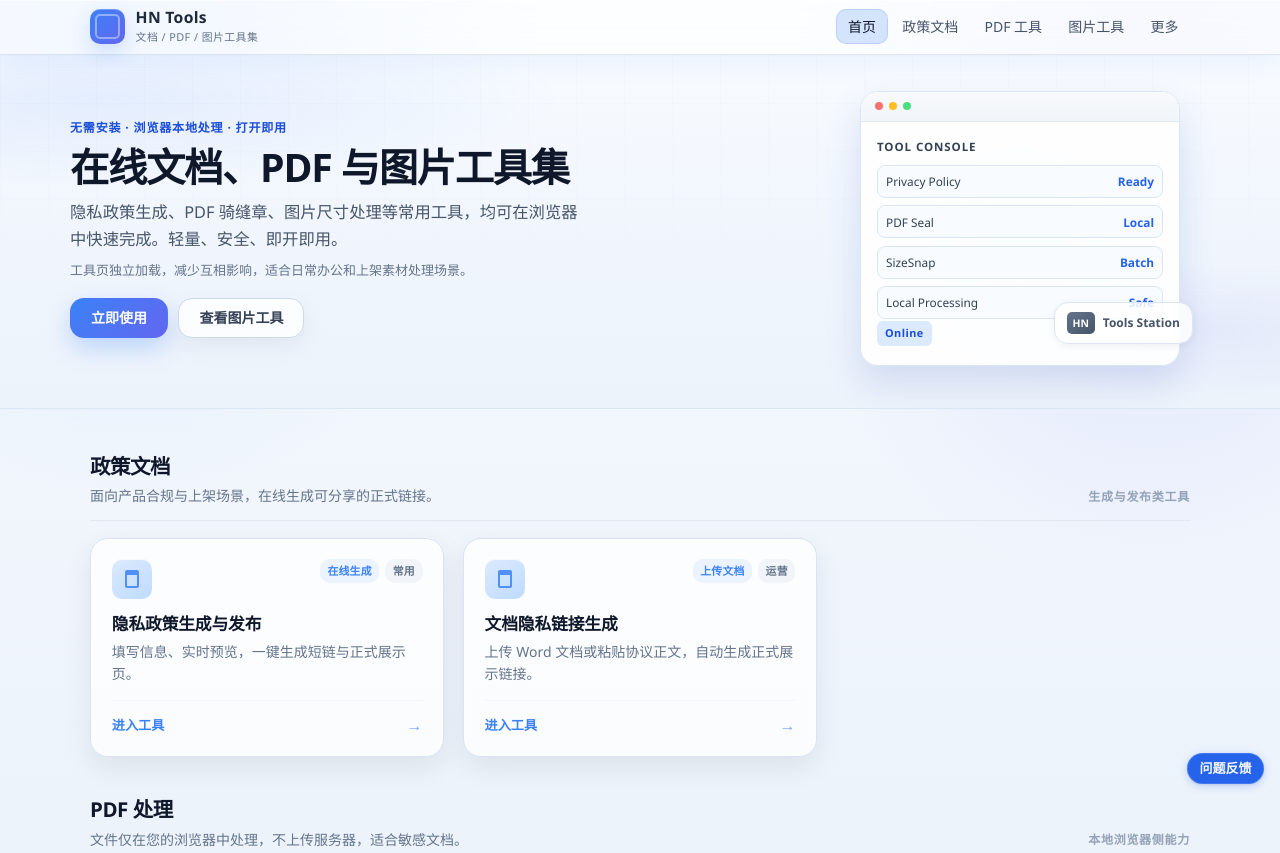
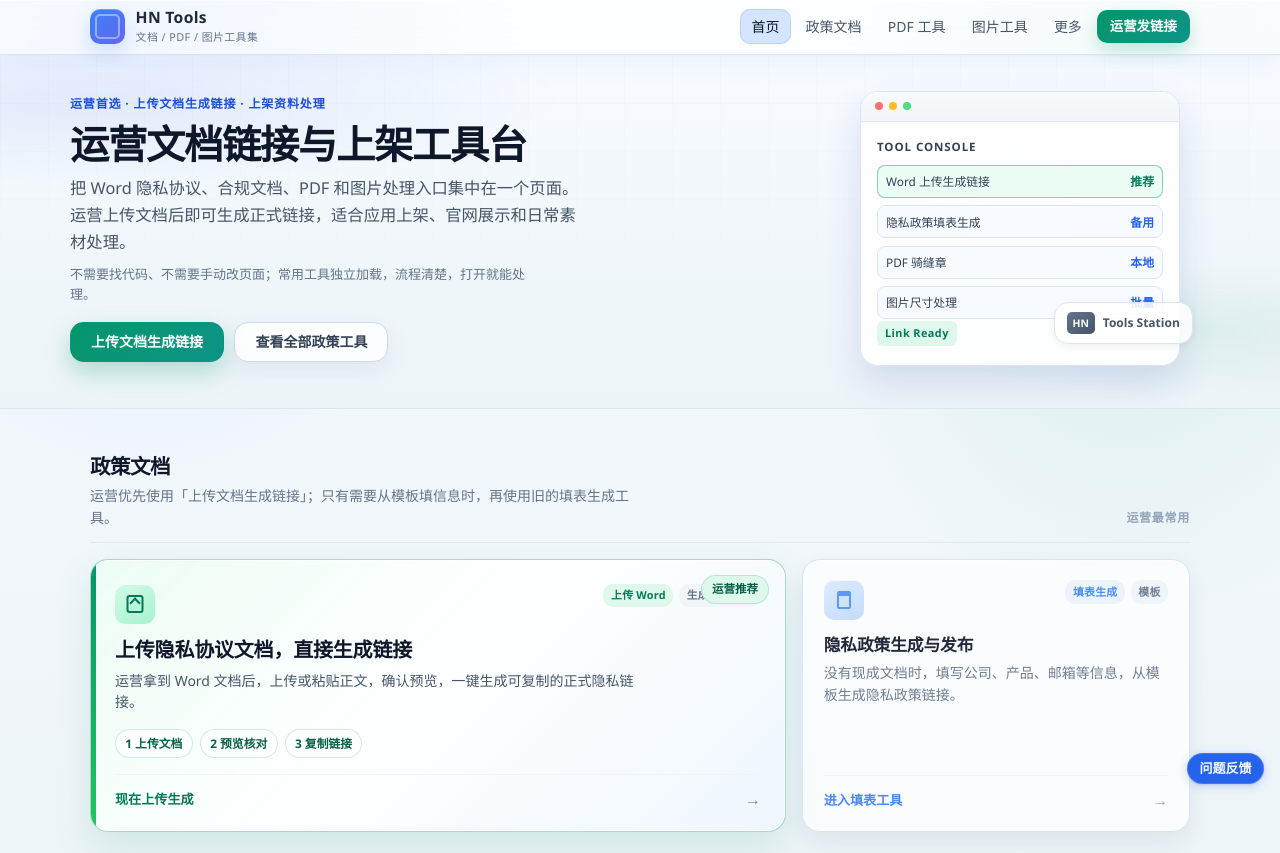
Before and after one commit to wangmiao033/privacy.hnchpower.cn, a plain HTML site: page index.html in a window 1280 px wide. Shown: the top 853 px of the page. Drawn offline with nearby package versions, Linux system fonts and the light colour scheme; no server answers.

Commit message:
Highlight operations document link tool

```diff
--- a/home.css
+++ b/home.css
@@ -10,8 +10,12 @@
   --home-accent: #3b82f6;
   --home-accent-hover: #2563eb;
   --home-accent-soft: #eaf3ff;
+  --home-success: #059669;
+  --home-success-soft: #dff8ec;
+  --home-warn: #f59e0b;
+  --home-warn-soft: #fff4d6;
   --home-tint: rgba(79, 70, 229, 0.06);
-  --home-page-bg: #edf3fb;
+  --home-page-bg: #edf4f8;
   --home-hero-text: #0f172a;
   --home-radius-sm: 10px;
   --home-radius-md: 14px;
@@ -37,6 +41,7 @@ html {
   .home-card,
   .home-btn,
   .home-nav-link,
+  .home-nav-primary,
   .home-mock-card--float {
     transition: none !important;
   }
@@ -50,9 +55,9 @@ html {
   line-height: 1.55;
   color: var(--home-text);
   background:
-    radial-gradient(ellipse 48% 36% at 10% 0%, rgba(59, 130, 246, 0.16) 0%, transparent 68%),
-    radial-gradient(ellipse 42% 30% at 90% 8%, rgba(99, 102, 241, 0.14) 0%, transparent 70%),
-    linear-gradient(180deg, #f7faff 0%, var(--home-page-bg) 40%, #eef3f9 100%);
+    radial-gradient(ellipse 44% 34% at 12% 0%, rgba(37, 99, 235, 0.15) 0%, transparent 68%),
+    radial-gradient(ellipse 38% 28% at 88% 10%, rgba(5, 150, 105, 0.12) 0%, transparent 70%),
+    linear-gradient(180deg, #f8fbff 0%, var(--home-page-bg) 42%, #edf2f7 100%);
 }
 
 .home-page *,
@@ -198,6 +203,31 @@ html {
   outline-offset: 2px;
 }
 
+.home-nav-primary {
+  display: inline-flex;
+  align-items: center;
+  justify-content: center;
+  min-height: 2rem;
+  padding: 0.38rem 0.82rem;
+  border-radius: var(--home-radius-sm);
+  color: #fff;
+  background: linear-gradient(135deg, var(--home-success), #0d9488);
+  box-shadow: 0 8px 18px rgba(5, 150, 105, 0.22);
+  font-size: 0.84rem;
+  font-weight: 700;
+  text-decoration: none;
+}
+
+.home-nav-primary:hover {
+  background: linear-gradient(135deg, #047857, #0f766e);
+  box-shadow: 0 10px 22px rgba(5, 150, 105, 0.28);
+}
+
+.home-nav-primary:focus-visible {
+  outline: 2px solid #34d399;
+  outline-offset: 2px;
+}
+
 /* —— Hero —— */
 .home-hero {
   position: relative;
@@ -210,9 +240,9 @@ html {
   position: absolute;
   inset: 0;
   background:
-    radial-gradient(ellipse 72% 50% at 8% 12%, rgba(59, 130, 246, 0.1) 0%, transparent 50%),
-    radial-gradient(ellipse 48% 42% at 94% 78%, rgba(99, 102, 241, 0.08) 0%, transparent 46%),
-    linear-gradient(180deg, #f8fbff 0%, #f1f6fd 45%, var(--home-page-bg) 100%);
+    radial-gradient(ellipse 72% 50% at 8% 12%, rgba(37, 99, 235, 0.1) 0%, transparent 50%),
+    radial-gradient(ellipse 48% 42% at 94% 78%, rgba(5, 150, 105, 0.08) 0%, transparent 46%),
+    linear-gradient(180deg, #f8fbff 0%, #f1f7fb 45%, var(--home-page-bg) 100%);
   pointer-events: none;
 }
 
@@ -298,14 +328,14 @@ html {
 }
 
 .home-btn-primary {
-  background: linear-gradient(135deg, var(--home-accent) 0%, #6366f1 100%);
+  background: linear-gradient(135deg, var(--home-success) 0%, #0d9488 100%);
   color: #fff;
-  box-shadow: 0 10px 24px rgba(59, 130, 246, 0.28);
+  box-shadow: 0 10px 24px rgba(5, 150, 105, 0.28);
 }
 
 .home-btn-primary:hover {
-  background: linear-gradient(135deg, var(--home-accent-hover) 0%, #4f46e5 100%);
-  box-shadow: 0 12px 28px rgba(59, 130, 246, 0.32);
+  background: linear-gradient(135deg, #047857 0%, #0f766e 100%);
+  box-shadow: 0 12px 28px rgba(5, 150, 105, 0.32);
   transform: translateY(-1px);
 }
 
@@ -428,12 +458,21 @@ html {
   font-weight: 700;
 }
 
+.home-mock-panel-item--active {
+  border-color: rgba(5, 150, 105, 0.45);
+  background: #ecfdf5;
+}
+
+.home-mock-panel-item--active em {
+  color: #047857;
+}
+
 .home-mock-badge {
   display: inline-block;
   font-size: 0.68rem;
   font-weight: 700;
-  color: #1d4ed8;
-  background: #dbeafe;
+  color: #047857;
+  background: var(--home-success-soft);
   padding: 0.25rem 0.5rem;
   border-radius: 6px;
   letter-spacing: 0.04em;
@@ -533,7 +572,15 @@ html {
   gap: 1.15rem;
 }
 
+.home-policy-layout {
+  display: grid;
+  grid-template-columns: minmax(0, 1.65fr) minmax(280px, 0.92fr);
+  gap: 1rem;
+  align-items: stretch;
+}
+
 .home-card {
+  position: relative;
   display: flex;
   flex-direction: column;
   min-height: 100%;
@@ -546,6 +593,48 @@ html {
   box-shadow: 0 10px 28px rgba(15, 23, 42, 0.08), 0 0 0 1px rgba(255, 255, 255, 0.6) inset;
   transition: border-color var(--home-dur) var(--home-ease), box-shadow var(--home-dur) var(--home-ease),
     transform var(--home-dur) var(--home-ease), background var(--home-dur) var(--home-ease);
+}
+
+.home-card-featured {
+  overflow: hidden;
+  padding: 1.45rem 1.5rem 1.2rem;
+  border-color: rgba(5, 150, 105, 0.34);
+  background:
+    linear-gradient(135deg, rgba(236, 253, 245, 0.98) 0%, rgba(255, 255, 255, 0.92) 48%, rgba(239, 246, 255, 0.92) 100%);
+  box-shadow: 0 16px 38px rgba(5, 150, 105, 0.13), 0 0 0 1px rgba(255, 255, 255, 0.8) inset;
+}
+
+.home-card-featured::before {
+  content: "";
+  position: absolute;
+  left: 0;
+  top: 0;
+  bottom: 0;
+  width: 5px;
+  background: linear-gradient(180deg, var(--home-success), #22c55e);
+}
+
+.home-card-featured:hover {
+  border-color: rgba(5, 150, 105, 0.56);
+  box-shadow: 0 20px 44px rgba(5, 150, 105, 0.18), 0 0 0 1px rgba(16, 185, 129, 0.18) inset;
+}
+
+.home-card-secondary-tool {
+  opacity: 0.92;
+}
+
+.home-card-ribbon {
+  position: absolute;
+  right: 1rem;
+  top: 0.9rem;
+  z-index: 1;
+  padding: 0.28rem 0.62rem;
+  border-radius: 999px;
+  color: #065f46;
+  background: var(--home-success-soft);
+  border: 1px solid rgba(5, 150, 105, 0.18);
+  font-size: 0.72rem;
+  font-weight: 800;
 }
 
 .home-card:hover {
@@ -593,6 +682,36 @@ html {
   border: 2px solid var(--home-accent);
   border-top-width: 5px;
   opacity: 0.85;
+}
+
+.home-card-icon--upload {
+  background: linear-gradient(145deg, #d1fae5 0%, #a7f3d0 100%);
+  box-shadow: inset 0 1px 0 rgba(255, 255, 255, 0.86);
+  position: relative;
+}
+
+.home-card-icon--upload::before {
+  content: "";
+  position: absolute;
+  left: 50%;
+  top: 50%;
+  width: 17px;
+  height: 18px;
+  border: 2px solid #047857;
+  border-radius: 3px;
+  transform: translate(-50%, -50%);
+}
+
+.home-card-icon--upload::after {
+  content: "";
+  position: absolute;
+  left: 50%;
+  top: 48%;
+  width: 8px;
+  height: 8px;
+  border-left: 2px solid #047857;
+  border-top: 2px solid #047857;
+  transform: translate(-50%, -50%) rotate(45deg);
 }
 
 .home-card-icon--pdf {
@@ -655,6 +774,11 @@ html {
   color: #64748b;
 }
 
+.home-tag--strong {
+  background: var(--home-success-soft);
+  color: #047857;
+}
+
 .home-card-title {
   margin: 0 0 0.4rem;
   font-size: 1.05rem;
@@ -672,6 +796,36 @@ html {
   line-height: 1.55;
 }
 
+.home-card-featured .home-card-title {
+  max-width: 28rem;
+  font-size: 1.25rem;
+}
+
+.home-card-featured .home-card-desc {
+  max-width: 34rem;
+  color: #475569;
+}
+
+.home-card-steps {
+  display: flex;
+  flex-wrap: wrap;
+  gap: 0.45rem;
+  margin-top: 1rem;
+}
+
+.home-card-steps span {
+  display: inline-flex;
+  align-items: center;
+  min-height: 1.8rem;
+  padding: 0.28rem 0.58rem;
+  border-radius: 999px;
+  color: #065f46;
+  background: rgba(255, 255, 255, 0.82);
+  border: 1px solid rgba(5, 150, 105, 0.18);
+  font-size: 0.74rem;
+  font-weight: 700;
+}
+
 .home-card-footer {
   display: flex;
   align-items: center;
@@ -685,6 +839,11 @@ html {
   font-size: 0.82rem;
   font-weight: 700;
   color: var(--home-accent);
+}
+
+.home-card-featured .home-card-arrow,
+.home-card-featured .home-card-chevron {
+  color: #047857;
 }
 
 .home-card-chevron {
@@ -832,6 +991,10 @@ html {
   .home-feature-grid {
     grid-template-columns: 1fr;
   }
+
+  .home-policy-layout {
+    grid-template-columns: 1fr;
+  }
 }
 
 @media (max-width: 600px) {
@@ -843,6 +1006,11 @@ html {
   .home-nav-links {
     width: 100%;
     justify-content: flex-start;
+  }
+
+  .home-nav-primary {
+    width: 100%;
+    margin-top: 0.2rem;
   }
 
   .home-section-head {
@@ -869,4 +1037,18 @@ html {
   .home-btn {
     width: 100%;
   }
+
+  .home-card-featured {
+    padding: 1.3rem 1.2rem 1.1rem;
+  }
+
+  .home-card-ribbon {
+    position: static;
+    width: fit-content;
+    margin-bottom: 0.8rem;
+  }
+
+  .home-card-featured .home-card-title {
+    font-size: 1.12rem;
+  }
 }
--- a/index.html
+++ b/index.html
@@ -3,17 +3,17 @@
 <head>
   <meta charset="UTF-8" />
   <meta name="viewport" content="width=device-width, initial-scale=1.0" />
-  <title>在线文档与 PDF 工具集 - 隐私政策生成与 PDF骑缝章</title>
+  <title>HN Tools - 运营文档链接与 PDF 工具台</title>
   <meta name="theme-color" content="#0f172a" />
-  <meta name="description" content="提供隐私政策生成与发布、PDF骑缝章等在线工具，轻量、快速、可直接使用。" />
+  <meta name="description" content="面向运营和产品上架的内部工具台，支持上传文档生成隐私链接、隐私政策生成、PDF 骑缝章和图片尺寸处理。" />
   <link rel="canonical" href="https://privacy.hnchpower.cn/" />
-  <meta property="og:title" content="在线文档与 PDF 工具集 - 隐私政策生成与 PDF骑缝章" />
-  <meta property="og:description" content="提供隐私政策生成与发布、PDF骑缝章等在线工具，轻量、快速、可直接使用。" />
+  <meta property="og:title" content="HN Tools - 运营文档链接与 PDF 工具台" />
+  <meta property="og:description" content="面向运营和产品上架的内部工具台，支持上传文档生成隐私链接、隐私政策生成、PDF 骑缝章和图片尺寸处理。" />
   <meta property="og:type" content="website" />
   <meta property="og:url" content="https://privacy.hnchpower.cn/" />
   <meta name="twitter:card" content="summary" />
-  <meta name="twitter:title" content="在线文档与 PDF 工具集 - 隐私政策生成与 PDF骑缝章" />
-  <meta name="twitter:description" content="提供隐私政策生成与发布、PDF骑缝章等在线工具，轻量、快速、可直接使用。" />
+  <meta name="twitter:title" content="HN Tools - 运营文档链接与 PDF 工具台" />
+  <meta name="twitter:description" content="面向运营和产品上架的内部工具台，支持上传文档生成隐私链接、隐私政策生成、PDF 骑缝章和图片尺寸处理。" />
   <link rel="icon" href="assets/icons/favicon.svg" type="image/svg+xml" />
   <link rel="icon" href="assets/icons/favicon.ico" sizes="any" />
   <link rel="icon" href="assets/icons/favicon-32x32.png" sizes="32x32" type="image/png" />
@@ -40,6 +40,7 @@
         <a class="home-nav-link" href="#section-pdf">PDF 工具</a>
         <a class="home-nav-link" href="#section-image">图片工具</a>
         <a class="home-nav-link" href="#section-more">更多</a>
+        <a class="home-nav-primary" href="tools/document-policy/">运营发链接</a>
       </nav>
     </div>
   </header>
@@ -48,13 +49,13 @@
     <div class="home-hero-bg" aria-hidden="true"></div>
     <div class="home-hero-inner">
       <div class="home-hero-copy">
-        <p class="home-hero-eyebrow">无需安装 · 浏览器本地处理 · 打开即用</p>
-        <h1 class="home-hero-title">在线文档、PDF 与图片工具集</h1>
-        <p class="home-hero-lead">隐私政策生成、PDF 骑缝章、图片尺寸处理等常用工具，均可在浏览器中快速完成。轻量、安全、即开即用。</p>
-        <p class="home-hero-note">工具页独立加载，减少互相影响，适合日常办公和上架素材处理场景。</p>
+        <p class="home-hero-eyebrow">运营首选 · 上传文档生成链接 · 上架资料处理</p>
+        <h1 class="home-hero-title">运营文档链接与上架工具台</h1>
+        <p class="home-hero-lead">把 Word 隐私协议、合规文档、PDF 和图片处理入口集中在一个页面。运营上传文档后即可生成正式链接，适合应用上架、官网展示和日常素材处理。</p>
+        <p class="home-hero-note">不需要找代码、不需要手动改页面；常用工具独立加载，流程清楚，打开就能处理。</p>
         <div class="home-hero-cta">
-          <a class="home-btn home-btn-primary" href="#section-policy">立即使用</a>
-          <a class="home-btn home-btn-secondary" href="#section-image">查看图片工具</a>
+          <a class="home-btn home-btn-primary" href="tools/document-policy/">上传文档生成链接</a>
+          <a class="home-btn home-btn-secondary" href="#section-policy">查看全部政策工具</a>
         </div>
       </div>
       <div class="home-hero-visual" aria-hidden="true">
@@ -65,12 +66,12 @@
             <div class="home-mock-body">
               <div class="home-mock-panel-title">Tool Console</div>
               <div class="home-mock-panel-list">
-                <div class="home-mock-panel-item"><span>Privacy Policy</span><em>Ready</em></div>
-                <div class="home-mock-panel-item"><span>PDF Seal</span><em>Local</em></div>
-                <div class="home-mock-panel-item"><span>SizeSnap</span><em>Batch</em></div>
-                <div class="home-mock-panel-item"><span>Local Processing</span><em>Safe</em></div>
+                <div class="home-mock-panel-item home-mock-panel-item--active"><span>Word 上传生成链接</span><em>推荐</em></div>
+                <div class="home-mock-panel-item"><span>隐私政策填表生成</span><em>备用</em></div>
+                <div class="home-mock-panel-item"><span>PDF 骑缝章</span><em>本地</em></div>
+                <div class="home-mock-panel-item"><span>图片尺寸处理</span><em>批量</em></div>
               </div>
-              <div class="home-mock-badge">Online</div>
+              <div class="home-mock-badge">Link Ready</div>
             </div>
           </div>
           <div class="home-mock-card home-mock-card--float">
@@ -87,38 +88,44 @@
       <header class="home-section-head">
         <div class="home-section-head-text">
           <h2 id="policy-heading" class="home-section-title">政策文档</h2>
-          <p class="home-section-lead">面向产品合规与上架场景，在线生成可分享的正式链接。</p>
+          <p class="home-section-lead">运营优先使用「上传文档生成链接」；只有需要从模板填信息时，再使用旧的填表生成工具。</p>
         </div>
-        <p class="home-section-desc">生成与发布类工具</p>
+        <p class="home-section-desc">运营最常用</p>
       </header>
-      <div class="home-grid">
-        <a class="home-card" href="tools/privacy-policy/">
+      <div class="home-policy-layout">
+        <a class="home-card home-card-featured" href="tools/document-policy/">
+          <span class="home-card-ribbon">运营推荐</span>
+          <div class="home-card-top">
+            <span class="home-card-icon home-card-icon--upload" aria-hidden="true"></span>
+            <div class="home-card-tags">
+              <span class="home-tag home-tag--strong">上传 Word</span>
+              <span class="home-tag home-tag--muted">生成正式链接</span>
+            </div>
+          </div>
+          <h3 class="home-card-title">上传隐私协议文档，直接生成链接</h3>
+          <p class="home-card-desc">运营拿到 Word 文档后，上传或粘贴正文，确认预览，一键生成可复制的正式隐私链接。</p>
+          <div class="home-card-steps" aria-hidden="true">
+            <span>1 上传文档</span>
+            <span>2 预览核对</span>
+            <span>3 复制链接</span>
+          </div>
+          <span class="home-card-footer">
+            <span class="home-card-arrow">现在上传生成</span>
+            <span class="home-card-chevron" aria-hidden="true">→</span>
+          </span>
+        </a>
+        <a class="home-card home-card-secondary-tool" href="tools/privacy-policy/">
           <div class="home-card-top">
             <span class="home-card-icon home-card-icon--doc" aria-hidden="true"></span>
             <div class="home-card-tags">
-              <span class="home-tag">在线生成</span>
-              <span class="home-tag home-tag--muted">常用</span>
+              <span class="home-tag">填表生成</span>
+              <span class="home-tag home-tag--muted">模板</span>
             </div>
           </div>
           <h3 class="home-card-title">隐私政策生成与发布</h3>
-          <p class="home-card-desc">填写信息、实时预览，一键生成短链与正式展示页。</p>
+          <p class="home-card-desc">没有现成文档时，填写公司、产品、邮箱等信息，从模板生成隐私政策链接。</p>
           <span class="home-card-footer">
-            <span class="home-card-arrow">进入工具</span>
-            <span class="home-card-chevron" aria-hidden="true">→</span>
-          </span>
-        </a>
-        <a class="home-card" href="tools/document-policy/">
-          <div class="home-card-top">
-            <span class="home-card-icon home-card-icon--doc" aria-hidden="true"></span>
-            <div class="home-card-tags">
-              <span class="home-tag">上传文档</span>
-              <span class="home-tag home-tag--muted">运营</span>
-            </div>
-          </div>
-          <h3 class="home-card-title">文档隐私链接生成</h3>
-          <p class="home-card-desc">上传 Word 文档或粘贴协议正文，自动生成正式展示链接。</p>
-          <span class="home-card-footer">
-            <span class="home-card-arrow">进入工具</span>
+            <span class="home-card-arrow">进入填表工具</span>
             <span class="home-card-chevron" aria-hidden="true">→</span>
           </span>
         </a>
```
Also changed, not shown: 1 other file.
